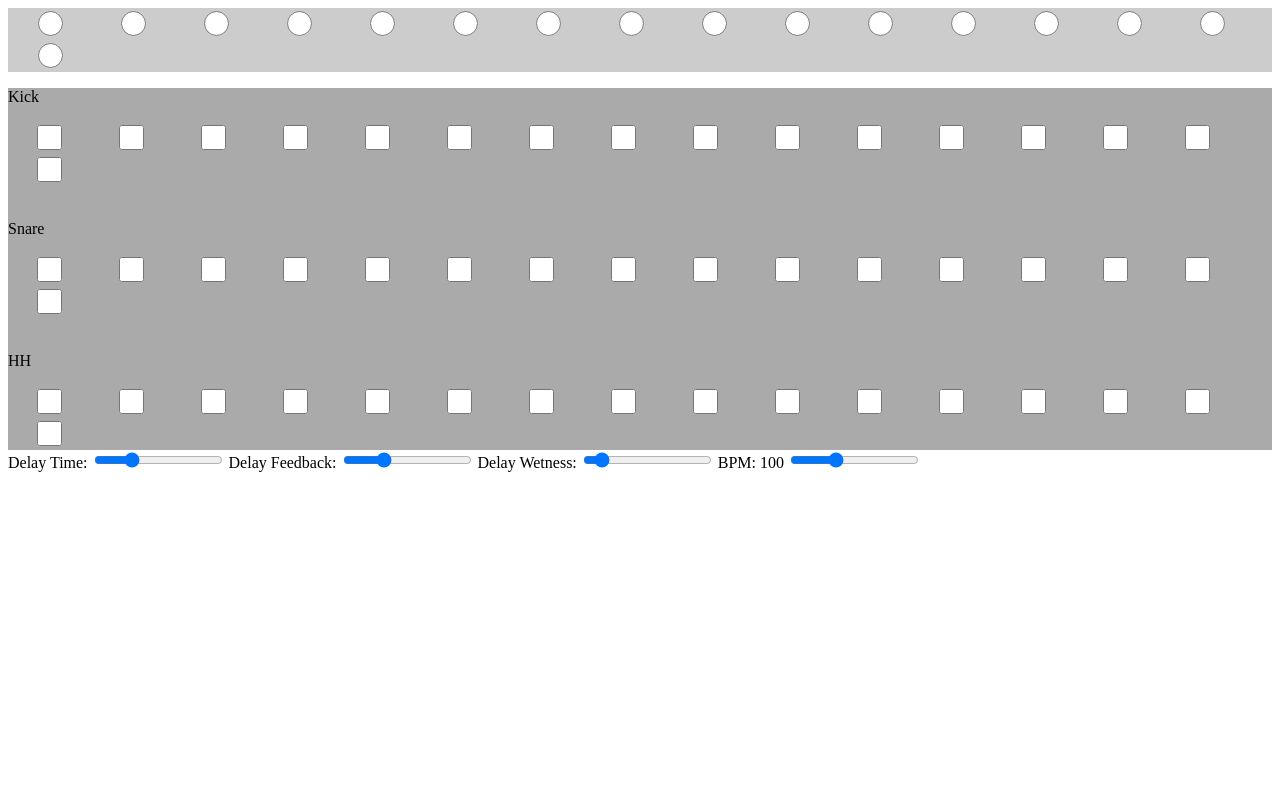
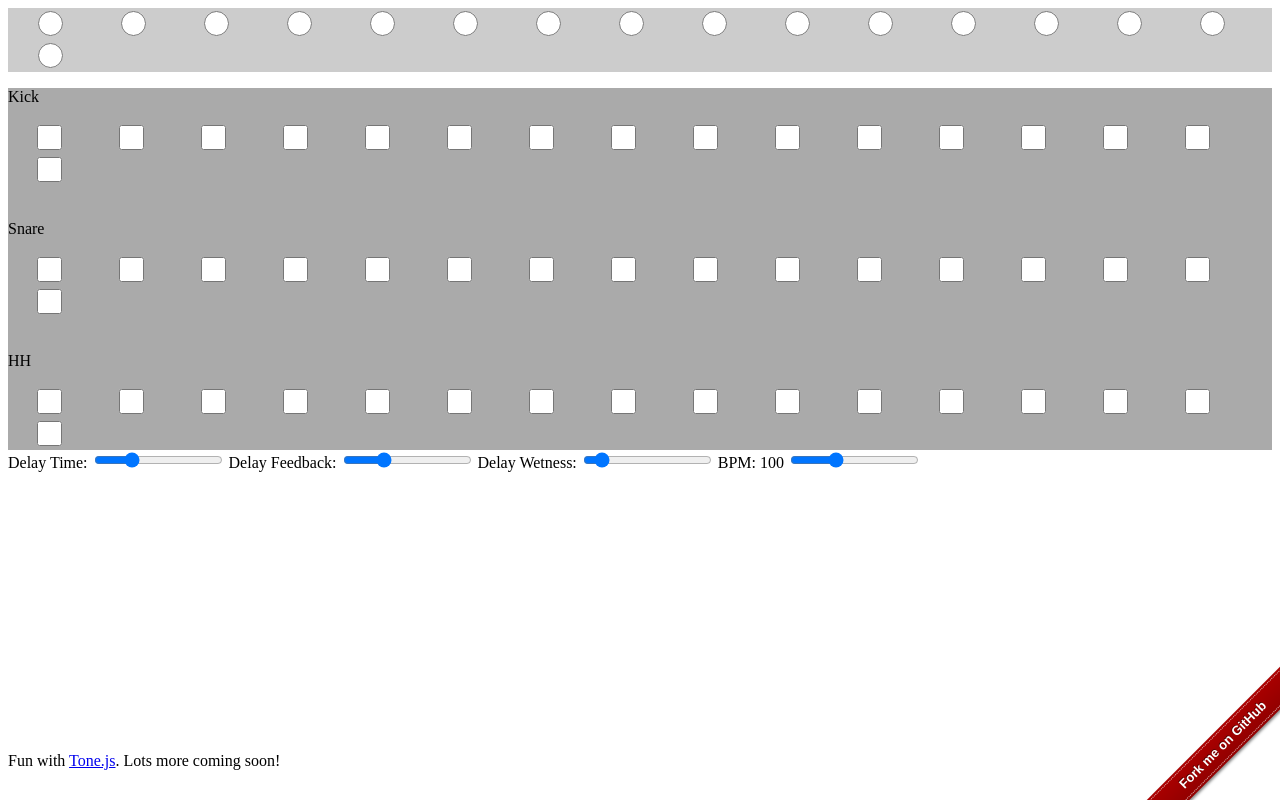
Before and after one commit to therewasaguy/sequencer, a website: page views/index.html in a window 1280 px wide. Drawn offline with nearby package versions, Linux system fonts and the light colour scheme; no server answers.

Commit message:
added github link and tone.js link

```diff
--- /dev/null
+++ b/public/css/githubribbon.css
@@ -0,0 +1,135 @@
+/* Left will inherit from right (so we don't need to duplicate code) */
+.github-fork-ribbon {
+  /* The right and left classes determine the side we attach our banner to */
+  position: absolute;
+
+  /* Add a bit of padding to give some substance outside the "stitching" */
+  padding: 2px 0;
+
+  /* Set the base colour */
+  background-color: #a00;
+
+  /* Set a gradient: transparent black at the top to almost-transparent black at the bottom */
+  background-image: -webkit-gradient(linear, left top, left bottom, from(rgba(0, 0, 0, 0)), to(rgba(0, 0, 0, 0.15)));
+  background-image: -webkit-linear-gradient(top, rgba(0, 0, 0, 0), rgba(0, 0, 0, 0.15));
+  background-image: -moz-linear-gradient(top, rgba(0, 0, 0, 0), rgba(0, 0, 0, 0.15));
+  background-image: -ms-linear-gradient(top, rgba(0, 0, 0, 0), rgba(0, 0, 0, 0.15));
+  background-image: -o-linear-gradient(top, rgba(0, 0, 0, 0), rgba(0, 0, 0, 0.15));
+  background-image: linear-gradient(to bottom, rgba(0, 0, 0, 0), rgba(0, 0, 0, 0.15));
+
+  /* Add a drop shadow */
+  -webkit-box-shadow: 0 2px 3px 0 rgba(0, 0, 0, 0.5);
+  -moz-box-shadow: 0 2px 3px 0 rgba(0, 0, 0, 0.5);
+  box-shadow: 0 2px 3px 0 rgba(0, 0, 0, 0.5);
+
+  z-index: 9999;
+  pointer-events: auto;
+}
+
+.github-fork-ribbon a,
+.github-fork-ribbon a:hover {
+  /* Set the font */
+  font: 700 13px "Helvetica Neue", Helvetica, Arial, sans-serif;
+  color: #fff;
+
+  /* Set the text properties */
+  text-decoration: none;
+  text-shadow: 0 -1px rgba(0, 0, 0, 0.5);
+  text-align: center;
+
+  /* Set the geometry. If you fiddle with these you'll also need
+     to tweak the top and right values in .github-fork-ribbon. */
+  width: 200px;
+  line-height: 20px;
+
+  /* Set the layout properties */
+  display: inline-block;
+  padding: 2px 0;
+
+  /* Add "stitching" effect */
+  border-width: 1px 0;
+  border-style: dotted;
+  border-color: #fff;
+  border-color: rgba(255, 255, 255, 0.7);
+}
+
+.github-fork-ribbon-wrapper {
+  width: 150px;
+  height: 150px;
+  position: absolute;
+  overflow: hidden;
+  top: 0;
+  z-index: 9999;
+  pointer-events: none;
+}
+
+.github-fork-ribbon-wrapper.fixed {
+  position: fixed;
+}
+
+.github-fork-ribbon-wrapper.left {
+  left: 0;
+}
+
+.github-fork-ribbon-wrapper.right {
+  right: 0;
+}
+
+.github-fork-ribbon-wrapper.left-bottom {
+  position: fixed;
+  top: inherit;
+  bottom: 0;
+  left: 0;
+}
+
+.github-fork-ribbon-wrapper.right-bottom {
+  position: fixed;
+  top: inherit;
+  bottom: 0;
+  right: 0;
+}
+
+.github-fork-ribbon-wrapper.right .github-fork-ribbon {
+  top: 42px;
+  right: -43px;
+
+  -webkit-transform: rotate(45deg);
+  -moz-transform: rotate(45deg);
+  -ms-transform: rotate(45deg);
+  -o-transform: rotate(45deg);
+  transform: rotate(45deg);
+}
+
+.github-fork-ribbon-wrapper.left .github-fork-ribbon {
+  top: 42px;
+  left: -43px;
+
+  -webkit-transform: rotate(-45deg);
+  -moz-transform: rotate(-45deg);
+  -ms-transform: rotate(-45deg);
+  -o-transform: rotate(-45deg);
+  transform: rotate(-45deg);
+}
+
+
+.github-fork-ribbon-wrapper.left-bottom .github-fork-ribbon {
+  top: 80px;
+  left: -43px;
+
+  -webkit-transform: rotate(45deg);
+  -moz-transform: rotate(45deg);
+  -ms-transform: rotate(45deg);
+  -o-transform: rotate(45deg);
+  transform: rotate(45deg);
+}
+
+.github-fork-ribbon-wrapper.right-bottom .github-fork-ribbon {
+  top: 80px;
+  right: -43px;
+
+  -webkit-transform: rotate(-45deg);
+  -moz-transform: rotate(-45deg);
+  -ms-transform: rotate(-45deg);
+  -o-transform: rotate(-45deg);
+  transform: rotate(-45deg);
+}
--- a/views/index.html
+++ b/views/index.html
@@ -6,8 +6,18 @@
   <script type="text/javascript" src='../public/build/Tone.js'></script>
   <script type="text/javascript" src='http://code.jquery.com/jquery-2.1.0.min.js'></script>
   <script type="text/javascript" src="../public/app/seq.js"></script>
+  <link rel="stylesheet" href="../public/css/githubribbon.css">
 
   <style>
+    #footer {
+        clear: both;
+        position: absolute;
+        z-index: 10;
+        bottom: 0;
+        height: 3em;
+        margin-top: -3em;
+    }
+
     input[type="radio"], input[type="checkbox"] {
       width: 75px;
       height: 25px;
@@ -79,5 +89,16 @@
   </div>
 </div>
 
+    <div id="footer">
+        Fun with <a href="https://github.com/TONEnoTONE/Tone.js">Tone.js</a>. Lots more coming soon!
+    </div>
+    <!-- BOTTOM RIGHT RIBBON -->
+    <div class="github-fork-ribbon-wrapper right-bottom">
+
+        <div class="github-fork-ribbon">
+            <a href="https://github.com/therewasaguy/sequencer">Fork me on GitHub</a>
+        </div>
+    </div>
+
 </body>
 </html>
```
